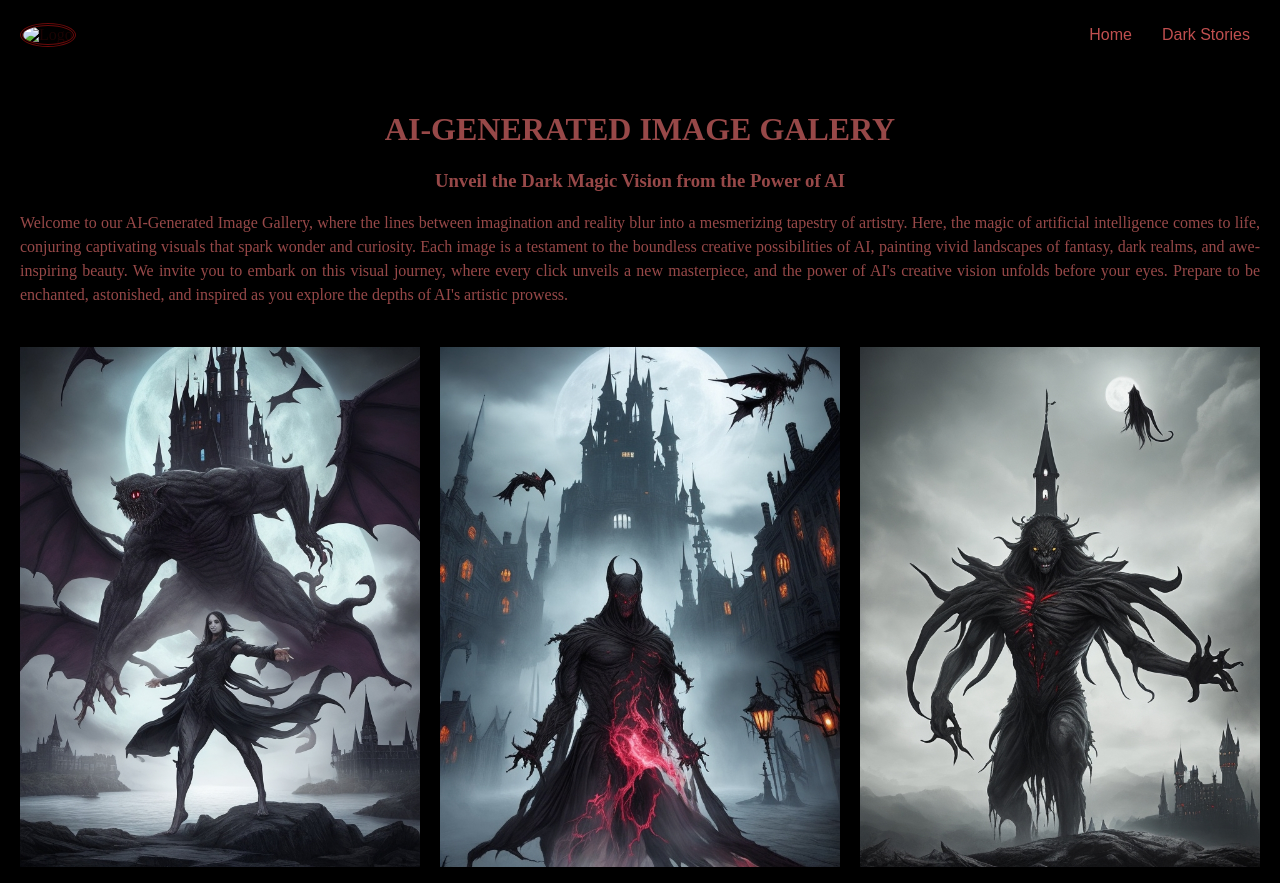
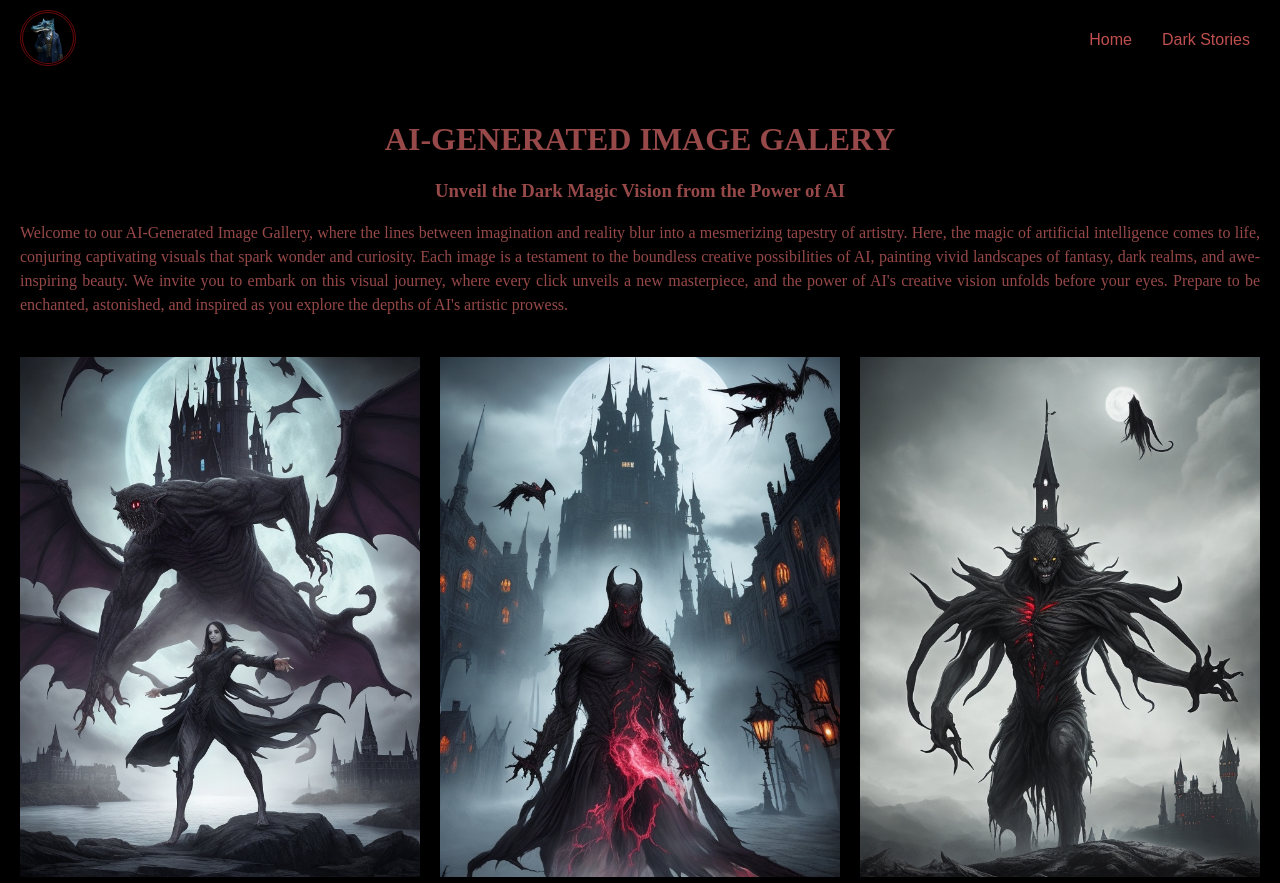
Before and after one commit to Rachel-VA/RS_AI-Odyssey-Lab, a plain HTML site: page image.html in a window 1280 px wide. Shown: the top 883 px of the page. Drawn offline with Linux system fonts and the light colour scheme; the site is published under a folder, as on GitHub Pages, so addresses that start at the root find nothing.

Commit message:
Update image.html

```diff
--- a/image.html
+++ b/image.html
@@ -13,7 +13,7 @@
         <nav class="navbar">
         <!--logo-->
         <div class="logo">
-            <img src="/IMG/CrocLogo.png" alt="Logo">
+            <img src="IMG/CrocLogo.png" alt="Logo">
         </div>
         <!--link button-->
         <ul class="nav-links">
```
